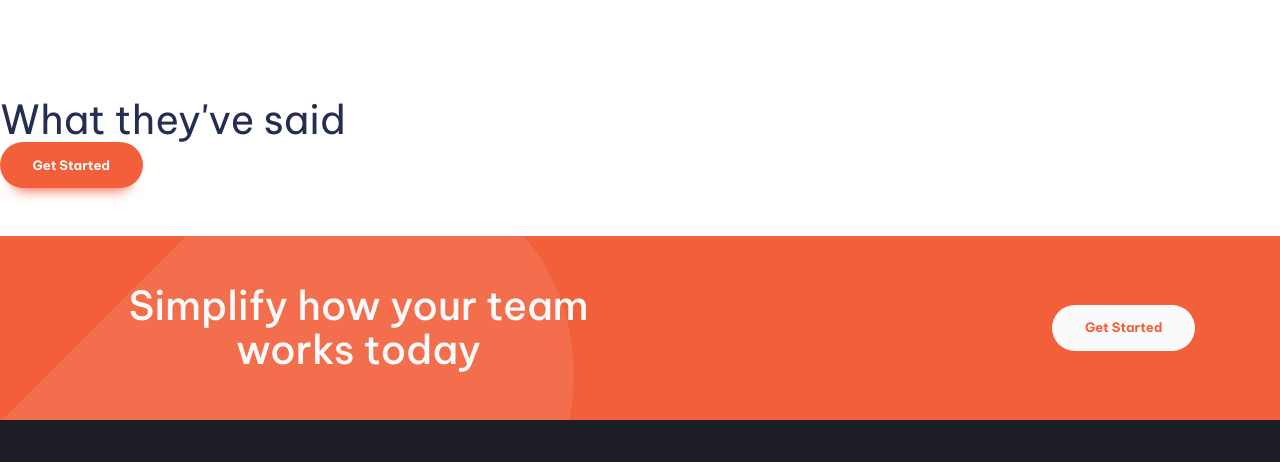
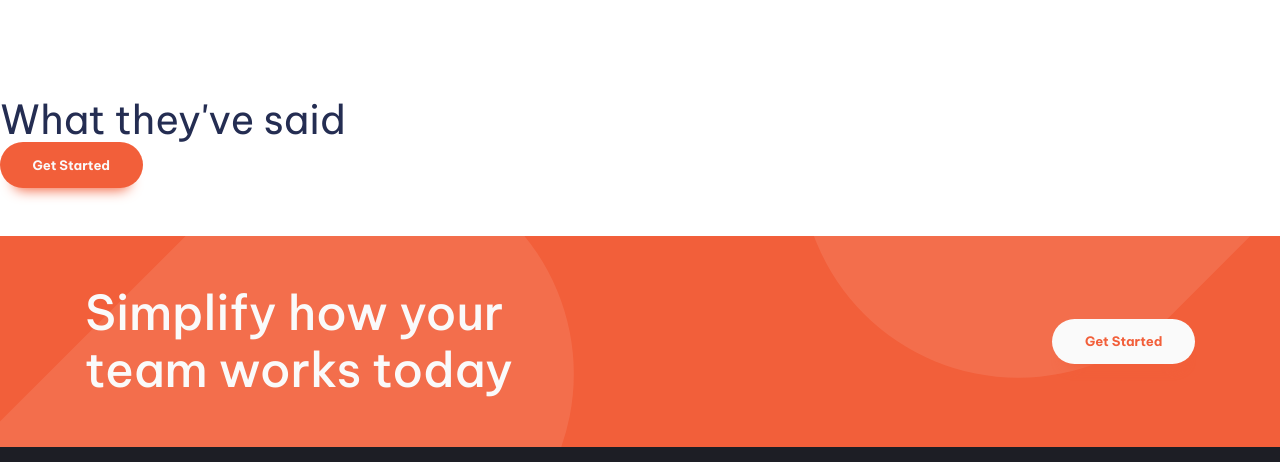
Before and after one commit to IliaAhd/frontendmentor-manage-landing-page, a website built with Vite: page index.html in a window 1280 px wide. Shown: the part 1289-1751 px from the top of the page. Built offline with nearby package versions, Linux system fonts and the light colour scheme.

Commit message:
finished last section part

```diff
--- a/index.html
+++ b/index.html
@@ -111,9 +111,9 @@
       <section class="bg-accent-400 text-neutral-100 padding-block-700 cta">
         <div class="container">
           <div class="even-cols vertical-align-center">
-            <h2 class="fs-secondary-heading fw-semi-bold">Simplify how your team works today</h2>
-            <div>
-              <button class="button push-right" data-type="inverted">Get Started</button>
+            <h2 class="fs-primary-heading fw-semi-bold">Simplify how your team works today</h2>
+            <div class="justify-self">
+              <button class="button" data-type="inverted">Get Started</button>
             </div>
           </div>
         </div>
--- a/style.css
+++ b/style.css
@@ -267,6 +267,12 @@ p[data-width="wide"] {
   text-align: center;
 }
 
+@media (min-width: 50rem) {
+  .cta {
+    text-align: left;
+  }
+}
+
 .cta::before {
   content: "";
   position: absolute;
@@ -274,7 +280,7 @@ p[data-width="wide"] {
   z-index: -1;
   background-image: url("images/bg-tablet-pattern.svg"),
     url("images/bg-tablet-pattern.svg");
-  background-position: -15rem -5rem, 80rem -42rem;
+  background-position: -15rem -5rem, 50rem -42rem;
   background-repeat: no-repeat;
   opacity: 0.1;
 }
@@ -317,8 +323,14 @@ p[data-width="wide"] {
   align-items: center;
 }
 
-.push-right {
-  margin-left: auto;
+.justify-self {
+  justify-self: center;
+}
+
+@media (min-width: 50em) {
+  .justify-self {
+    justify-self: end;
+  }
 }
 
 /*this select everything except first thing */
```
